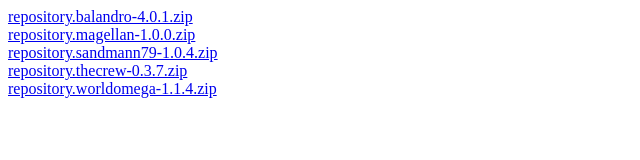
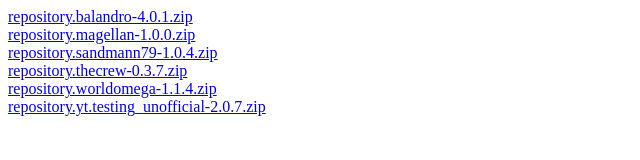
Before and after one commit to kodimovies3/kodimovies3.github.io, a plain HTML site: page index.html in a window 1280 px wide. Shown: the whole page, without its empty margins (0-640 px from the left). Drawn offline with Linux system fonts and the light colour scheme.

Commit message:
Add repository.yt.testing_unofficial

```diff
--- a/index.html
+++ b/index.html
@@ -6,5 +6,6 @@
     <a href="repository.sandmann79-1.0.4.zip">repository.sandmann79-1.0.4.zip</a><br/>
     <a href="repository.thecrew-0.3.7.zip">repository.thecrew-0.3.7.zip</a><br/>
     <a href="repository.worldomega-1.1.4.zip">repository.worldomega-1.1.4.zip</a><br/>
+    <a href="repository.yt.testing_unofficial-2.0.7.zip">repository.yt.testing_unofficial-2.0.7.zip</a><br/>
   </body>
 </html>
```
Also changed, not shown: 1 other file.
